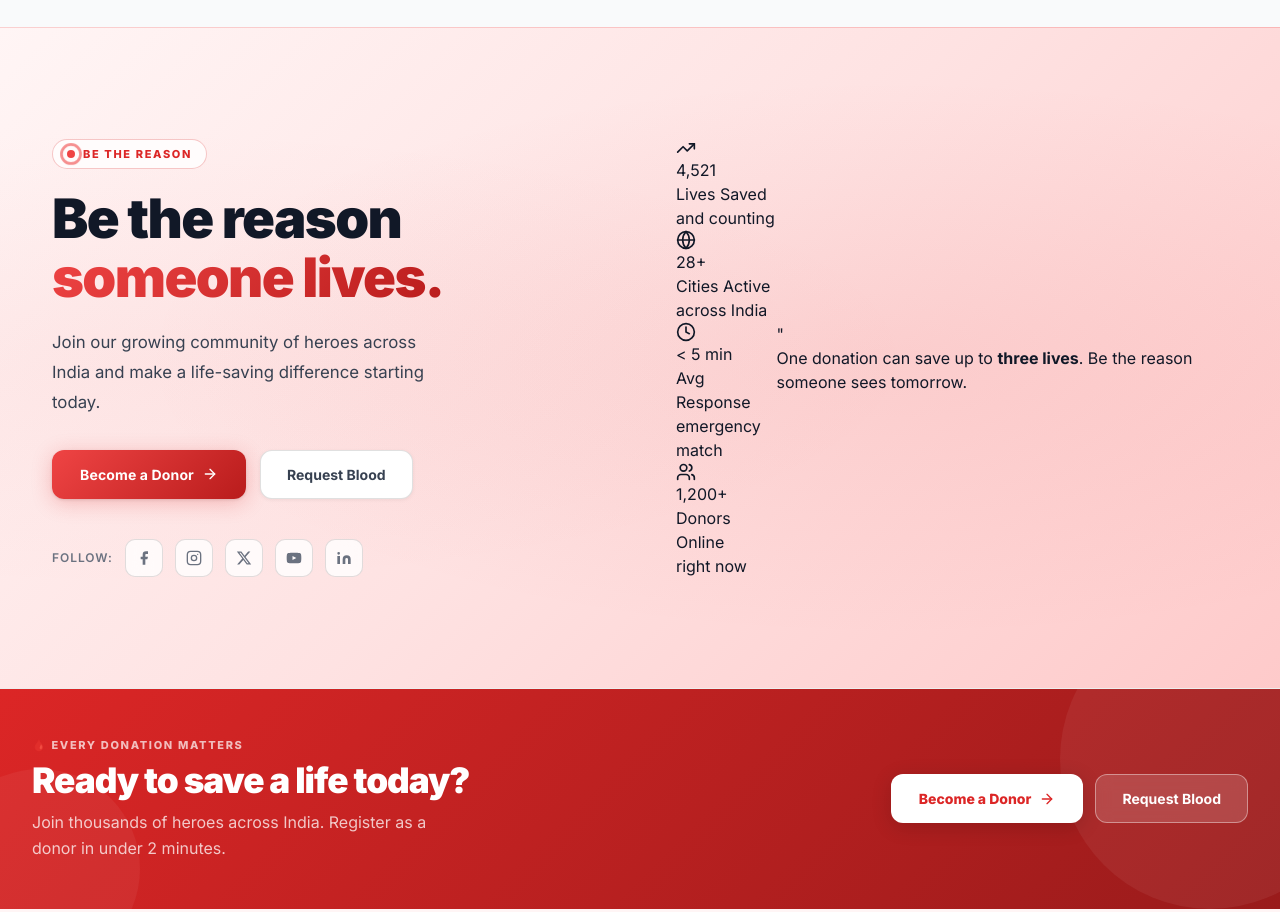
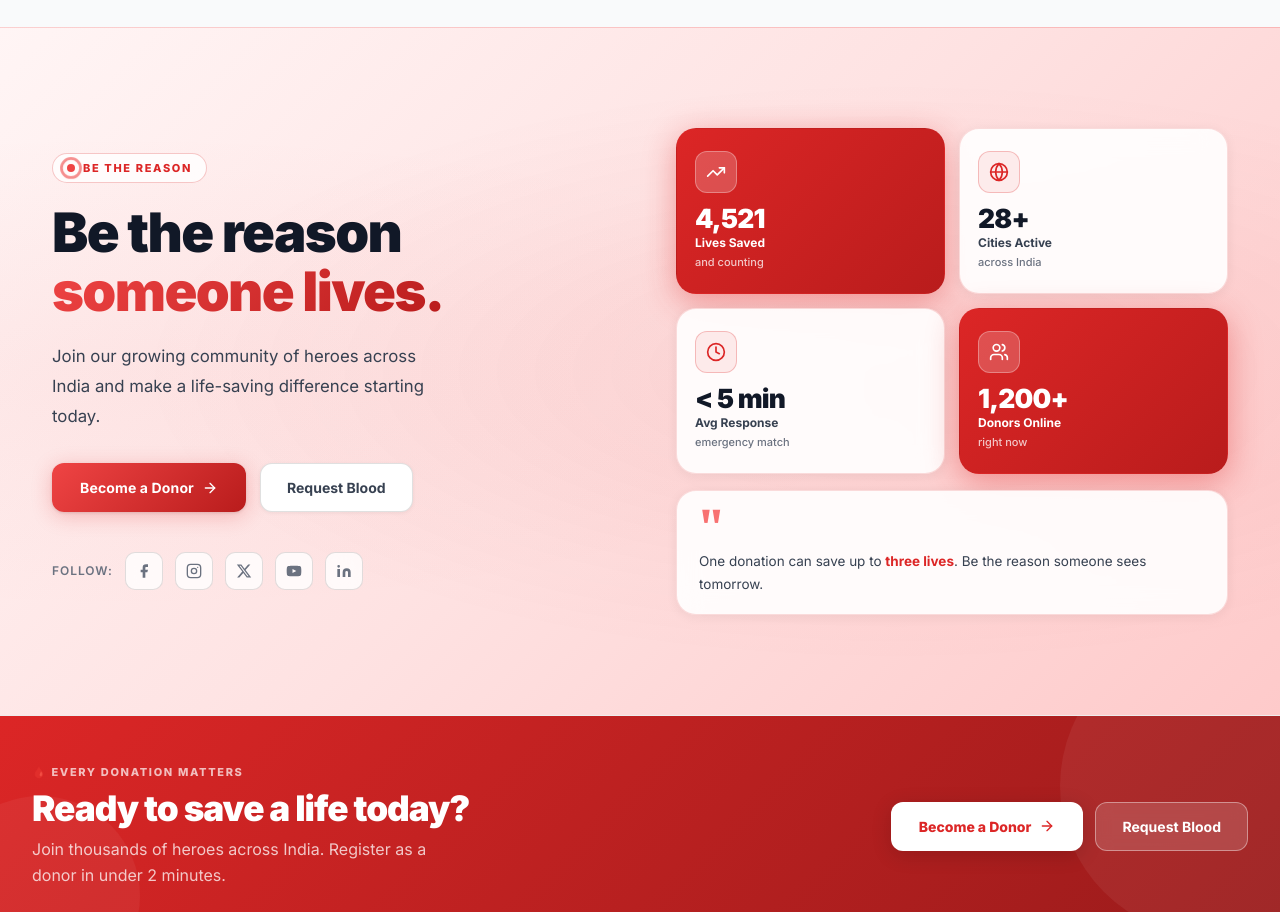
Before and after one commit to Athulprgm/jeevalink, a React (Vite) app: page / in a window 1280 px wide. Shown: the part 3240-4152 px from the top of the page. Built offline with nearby package versions, Linux system fonts and the light colour scheme; no server answers.

Commit message:
fix: restore CTA stat cards grid and quote card CSS, fix cta-right flex layout

```diff
--- a/src/jl-landing.css
+++ b/src/jl-landing.css
@@ -1108,7 +1108,9 @@
 .jl-cta-right {
   position: relative;
   display: flex;
-  align-items: center;
+  flex-direction: column;
+  gap: 16px;
+  align-items: stretch;
   justify-content: center;
   min-height: 460px;
 }
@@ -1157,6 +1159,105 @@
   white-space: nowrap;
   backdrop-filter: blur(16px);
 }
+
+/* ══════════════════════════════════════════════════════════
+   CTA STAT CARDS + QUOTE
+   ══════════════════════════════════════════════════════════ */
+.jl-cta-cards-grid {
+  display: grid;
+  grid-template-columns: 1fr 1fr;
+  gap: 14px;
+}
+
+.jl-cta-stat-card {
+  background: rgba(255,255,255,0.9);
+  border: 1.5px solid rgba(220,38,38,0.15);
+  border-radius: 20px;
+  padding: 22px 18px;
+  backdrop-filter: blur(12px);
+  transition: all 0.3s cubic-bezier(0.34,1.56,0.64,1);
+  box-shadow: 0 2px 12px rgba(0,0,0,0.06);
+}
+.jl-cta-stat-card:hover {
+  transform: translateY(-4px);
+  box-shadow: 0 12px 40px rgba(220,38,38,0.12), 0 4px 12px rgba(0,0,0,0.06);
+  border-color: rgba(220,38,38,0.35);
+}
+
+.jl-cta-stat-card--accent {
+  background: linear-gradient(135deg, var(--red-600) 0%, var(--red-700) 100%);
+  border-color: transparent;
+  box-shadow: 0 8px 32px rgba(220,38,38,0.4);
+}
+.jl-cta-stat-card--accent:hover {
+  box-shadow: 0 16px 48px rgba(220,38,38,0.5);
+  border-color: transparent;
+}
+.jl-cta-stat-card--accent .jl-cta-stat-card-icon {
+  background: rgba(255,255,255,0.2);
+  border-color: rgba(255,255,255,0.3);
+  color: #fff;
+}
+.jl-cta-stat-card--accent .jl-cta-stat-card-value,
+.jl-cta-stat-card--accent .jl-cta-stat-card-label { color: #fff; }
+.jl-cta-stat-card--accent .jl-cta-stat-card-sub   { color: rgba(255,255,255,0.75); }
+
+.jl-cta-stat-card-icon {
+  width: 42px;
+  height: 42px;
+  background: var(--red-soft);
+  border: 1.5px solid var(--border-red);
+  border-radius: 12px;
+  display: flex;
+  align-items: center;
+  justify-content: center;
+  color: var(--red-600);
+  margin-bottom: 12px;
+}
+.jl-cta-stat-card-value {
+  font-size: 1.65rem;
+  font-weight: 900;
+  color: var(--text-primary);
+  letter-spacing: -0.03em;
+  line-height: 1;
+  margin-bottom: 3px;
+}
+.jl-cta-stat-card-label {
+  font-size: 12px;
+  font-weight: 700;
+  color: var(--text-secondary);
+  margin-bottom: 2px;
+}
+.jl-cta-stat-card-sub {
+  font-size: 11px;
+  color: var(--text-muted);
+  font-weight: 500;
+}
+
+.jl-cta-quote {
+  background: rgba(255,255,255,0.9);
+  border: 1.5px solid rgba(220,38,38,0.15);
+  border-radius: 20px;
+  padding: 18px 22px;
+  backdrop-filter: blur(12px);
+  box-shadow: 0 2px 12px rgba(0,0,0,0.06);
+}
+.jl-cta-quote-mark {
+  font-size: 3rem;
+  line-height: 0.7;
+  color: var(--red-400);
+  font-family: Georgia, serif;
+  font-weight: 900;
+  margin-bottom: 8px;
+  display: block;
+}
+.jl-cta-quote p {
+  font-size: 13.5px;
+  color: var(--text-secondary);
+  line-height: 1.7;
+  margin: 0;
+}
+.jl-cta-quote strong { color: var(--red-600); }
 
 /* ══════════════════════════════════════════════════════════
    BLOOD TYPE SHOWCASE
```
